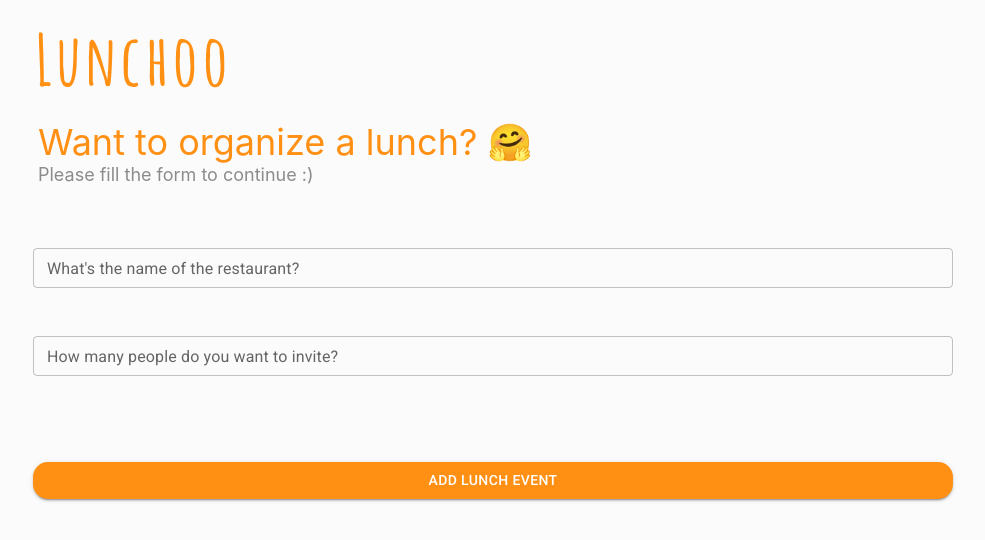
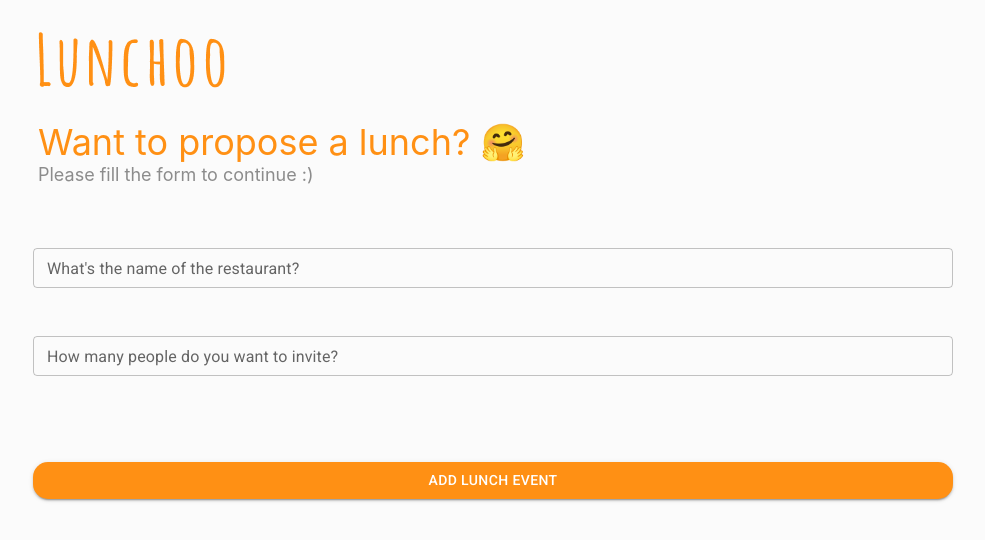
Before and after one commit to killmat21/lunchoo, a React (Create React App) app in the folder frontend/: page /create-lunch in a window 1280 px wide. Shown: the top 540 px of the page, without its empty margins (147-1132 px from the left). Built offline with nearby package versions, Linux system fonts and the light colour scheme.

Commit message:
organise => propose

```diff
--- a/frontend/src/LunchForm.js
+++ b/frontend/src/LunchForm.js
@@ -35,7 +35,7 @@ const LunchForm = () => {
     return (
         <>
             <SubHeader
-                title="Want to organize a lunch? 🤗"
+                title="Want to propose a lunch? 🤗"
                 subtitle="Please fill the form to continue :)"
             />
             <div className="lunch-form">
```
